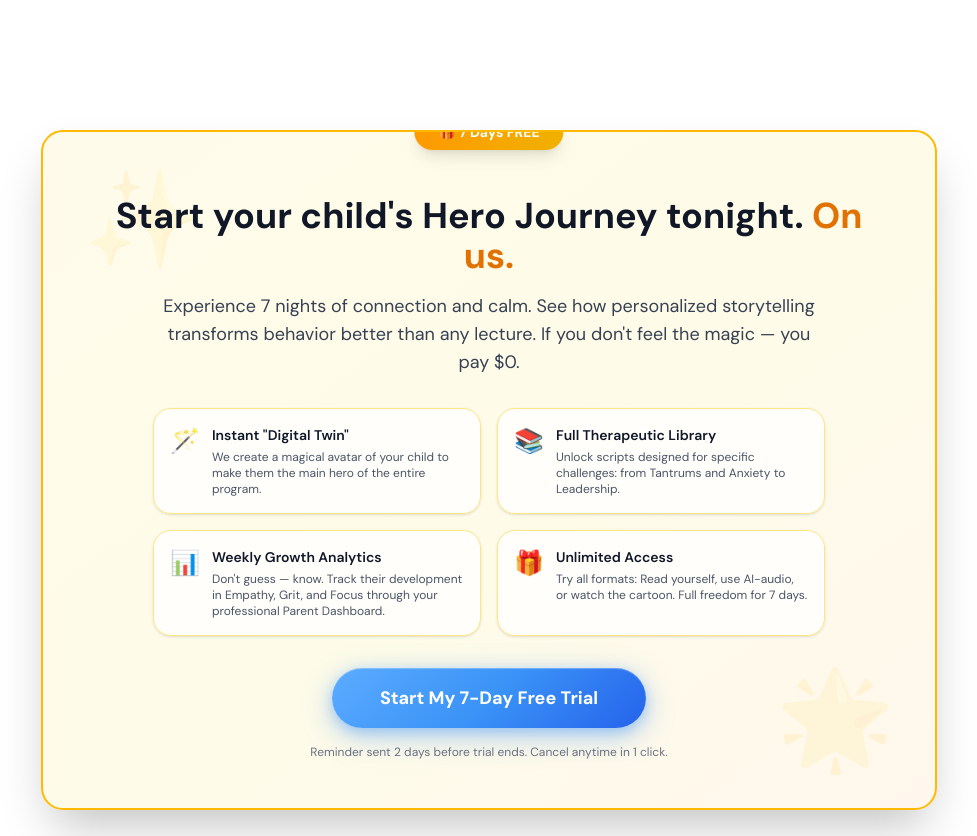
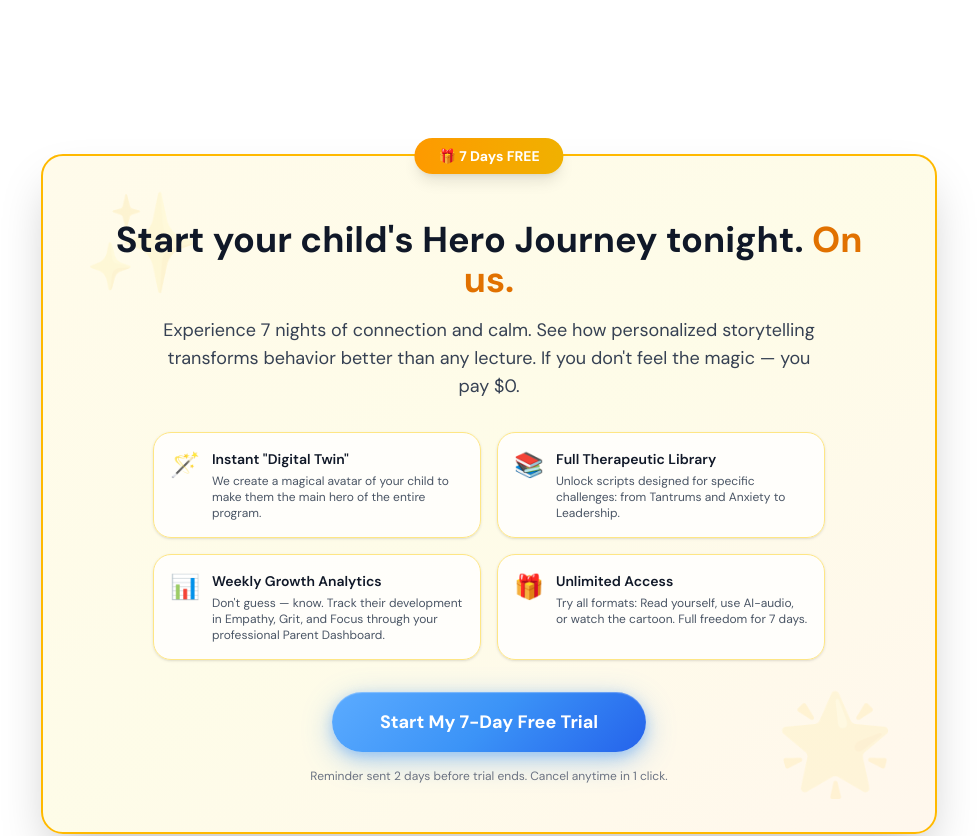
Before and after one commit to Aleksei1999/fairytale-ai, a Next.js app: page /en in a window 1280 px wide. Shown: the part 10900-11736 px from the top of the page, without its empty margins (151-1128 px from the left). Built offline with nearby package versions, Linux system fonts and the light colour scheme; no server answers.

Commit message:
fix: Badge positioning in Hero Journey CTA block

```diff
--- a/src/app/[locale]/page.tsx
+++ b/src/app/[locale]/page.tsx
@@ -1751,11 +1751,11 @@ export default function Home() {
       {/* ===== BLOCK 6: HERO JOURNEY CTA ===== */}
       <section id="pricing" className="relative z-10 py-12 sm:py-24">
         <div className="container mx-auto px-4 sm:px-6">
-          <div className="max-w-4xl mx-auto">
+          <div className="max-w-4xl mx-auto pt-6">
             {/* Main CTA Card - styled as premium pricing card */}
-            <div className="relative rounded-3xl p-8 sm:p-12 text-center overflow-hidden bg-gradient-to-br from-amber-50 via-yellow-50 to-orange-50 dark:from-amber-900/40 dark:via-yellow-900/30 dark:to-orange-900/40 border-2 border-amber-400 dark:border-amber-500 shadow-2xl">
+            <div className="relative rounded-3xl p-8 sm:p-12 text-center bg-gradient-to-br from-amber-50 via-yellow-50 to-orange-50 dark:from-amber-900/40 dark:via-yellow-900/30 dark:to-orange-900/40 border-2 border-amber-400 dark:border-amber-500 shadow-2xl">
               {/* Popular badge */}
-              <div className="absolute -top-0 left-1/2 -translate-x-1/2 -translate-y-1/2 bg-gradient-to-r from-amber-500 to-yellow-500 text-white px-6 py-2 rounded-full text-sm font-bold shadow-lg z-20">
+              <div className="absolute top-0 left-1/2 -translate-x-1/2 -translate-y-1/2 bg-gradient-to-r from-amber-500 to-yellow-500 text-white px-6 py-2 rounded-full text-sm font-bold shadow-lg z-20">
                 🎁 7 Days FREE
               </div>
 
```
